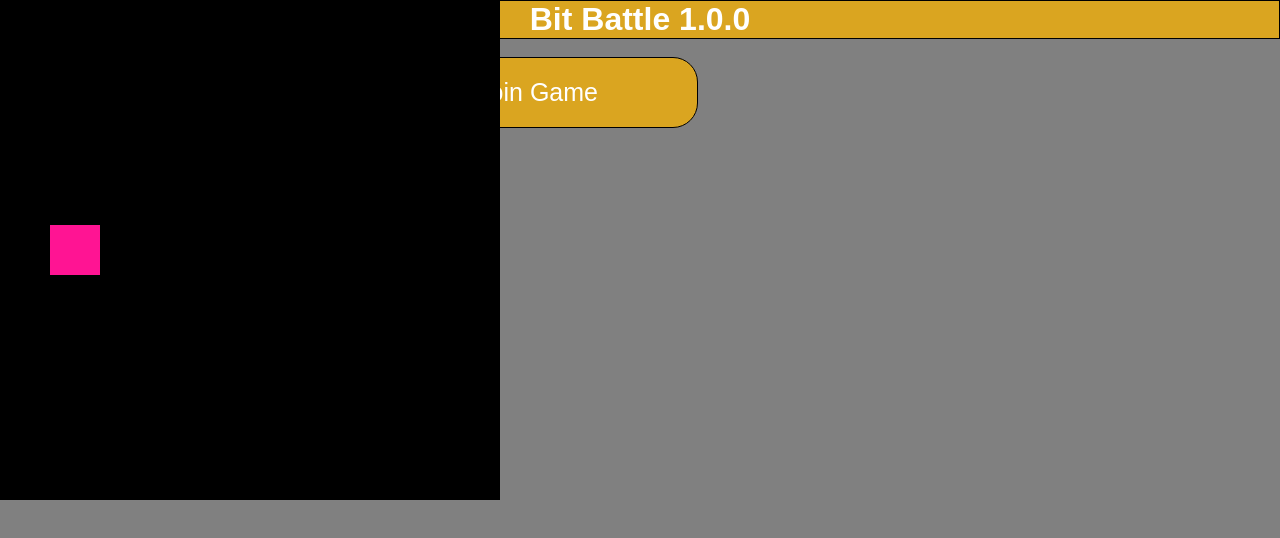
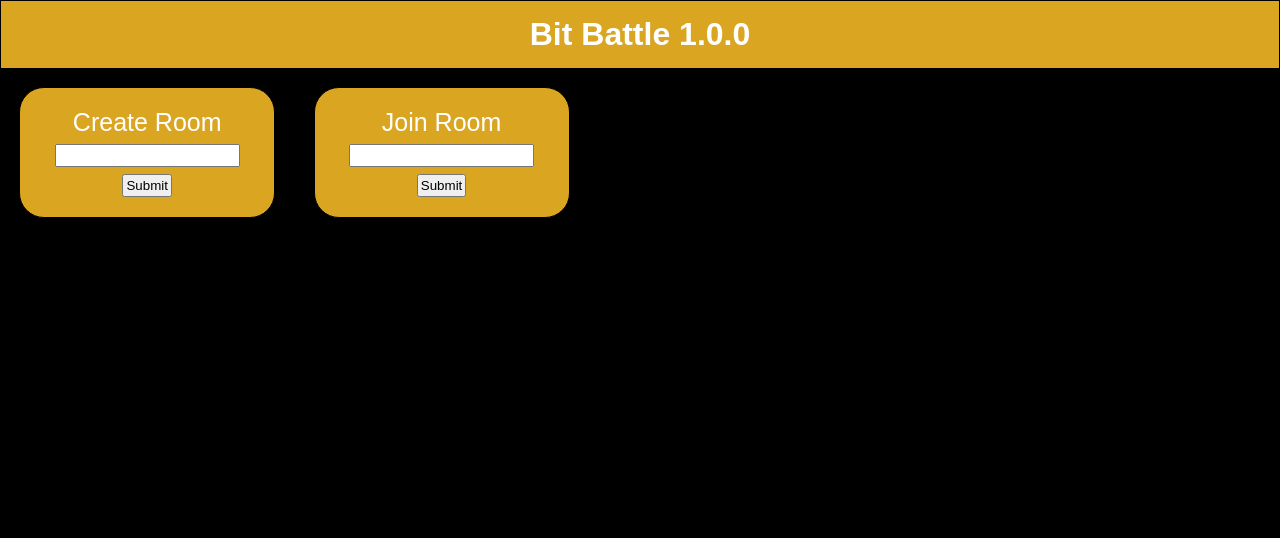
Before and after one commit to RebeccaFritz/SWE-Project-2025, a React (Vite) app in the folder client/: page / in a window 1280 px wide. Shown: the top 538 px of the page. Built offline with nearby package versions, Linux system fonts and the light colour scheme; no server answers.

Commit message:
Add text boxes for submitting game room codes (#54)

```diff
--- a/client/App.js
+++ b/client/App.js
@@ -5,7 +5,11 @@ import Game from "./game/Game";
 function MenuButton({value}){
     return(
         <article>
-            {value}
+            <form action="/server.go">
+                <label>{value}</label><br />
+                <input type="text" /><br />
+                <input type="submit" value="Submit" />
+            </form>
         </article>
     );
 }
@@ -430,11 +434,12 @@ function HomeScreen({message}){
             <header>
                 <h1>Bit Battle 1.0.0</h1>
             </header>
+
             <br/>
             <section>
                 <Leaderboard message = {message}/>
-                <MenuButton value="Start Game"/>
-                <MenuButton value="Join Game"/>
+                <MenuButton value="Create Room"/>
+                <MenuButton value="Join Room"/>
             </section>
         </div>
     );
@@ -480,7 +485,7 @@ export default function App() {
 
         <div>
             <HomeScreen message={message} />
-            <Game />
+            {/* <Game /> */}
         </div>
     );
 }
--- a/client/index.css
+++ b/client/index.css
@@ -1,5 +1,5 @@
 body {
-    background-color: gray;
+    background-color: #000;
     color: white;
     text-align: center;
     font-family: Arial, Helvetica, sans-serif;
@@ -17,14 +17,15 @@ body {
 
 header, article {background-color: goldenrod;}
 
-header {border: 1px solid black;}
-
-article:hover {background-color: darkgoldenrod;}
+header {
+    border: 1px solid black;
+    padding: 15px 0px;
+}
 
 article {
     float: left;
     text-align: center;
-    width: 25%;
+    width: 20%;
     padding: 20px;
     font-size: 25px;
     border: 1px solid black;
@@ -59,6 +60,10 @@ th, td {
     padding: 10px;
 }
 
+input{
+    padding: 2px;
+}
+
 @media(max-width: 900px) {
     article, nav {
         width: 100%;
```
